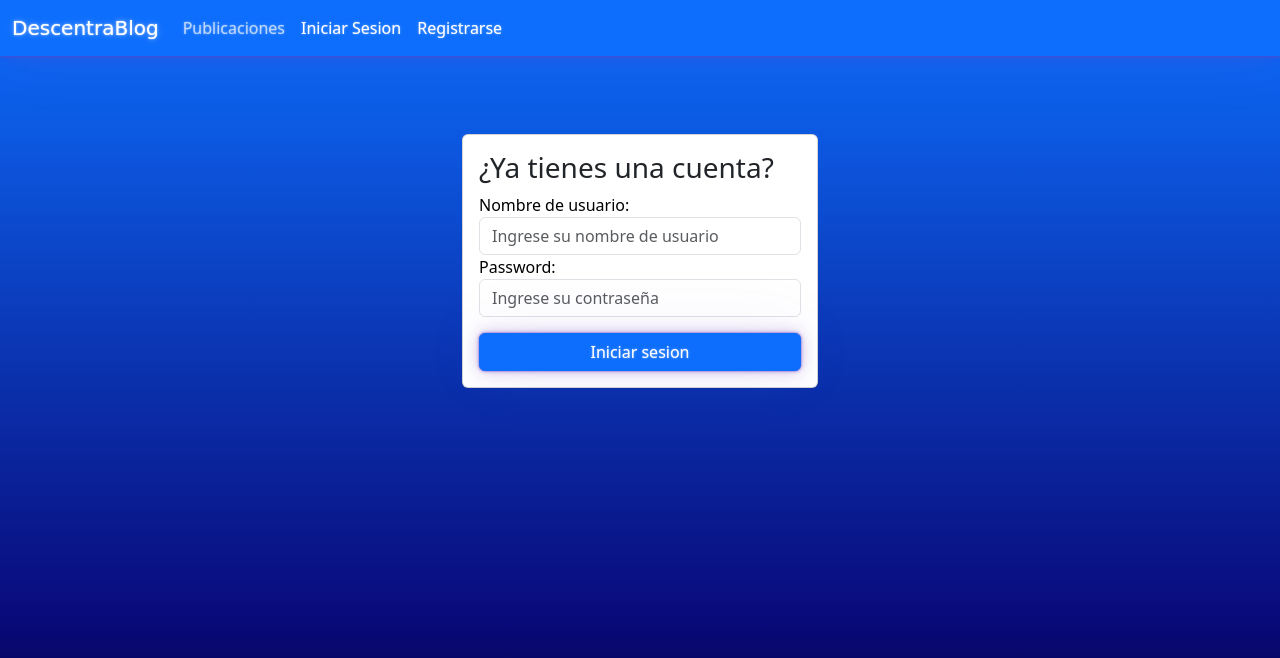
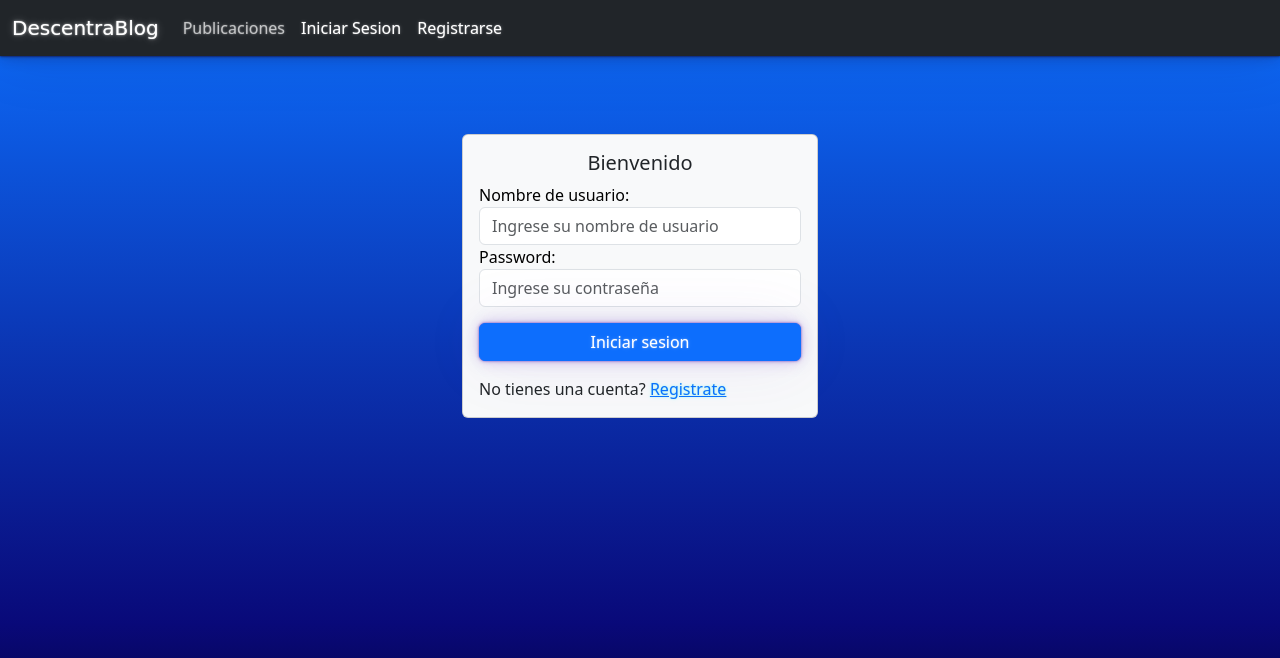
Before and after one commit to Grupo7-Informatorio/Grupo7_Comision7_Proyecto_Final_Info, a Django app: page /login/ in a window 1280 px wide. Shown: the top 658 px of the page. Run offline with Django 4.2, Linux system fonts and the light colour scheme; some libraries are stand-ins or nearby versions; some web fonts are replaced.

Commit message:
arreglo del login.html

```diff
--- a/DefiBlog/templates/base.html
+++ b/DefiBlog/templates/base.html
@@ -30,7 +30,7 @@
   </head>
 
   <body id="cuerpo">
-    <nav class="navbar navbar-expand-lg navbar-dark bg-primary fixed-top">
+    <nav class="navbar navbar-expand-lg navbar-dark bg-dark fixed-top">
       <div class="container-fluid">
         <a class="navbar-brand navTextLogo" href="{% url 'index' %}">
           DescentraBlog
@@ -91,8 +91,6 @@
     {% block contenido %} {% endblock contenido %}
 
 
-    <!--------  FOOTER------>
-
 
     <!--------  FOOTER------>
 
--- a/DefiBlog/templates/usuarios/login.html
+++ b/DefiBlog/templates/usuarios/login.html
@@ -1,17 +1,21 @@
-
 {% extends 'base.html' %}
 
+{% load static %}
+
 {% block contenido %}
+
 
 <main class="container">
   <div class="row">
     <div class="col-md-4 offset-md-4 mt-5">
-      <form method="post" class="card card-body">
-        <h3>¿Ya tienes una cuenta?</h3>
+      <form method="post" class=" bg-light card card-body">
+        <h5 class="font-h5 text-center">Bienvenido</h5>
         {% csrf_token %}
         {{form.as_table}}
-
         <button type="submit " class="btn btn-primary mt-3">Iniciar sesion</button>
+        <div class="field pt-3">
+          No tienes una cuenta? <a href="{% url 'usuarios:registro' %}">Registrate</a>
+        </div>
       </form>
     </div>
 
```
Also changed, not shown: DefiBlog/templates/index.html (+7 -1 lines).
